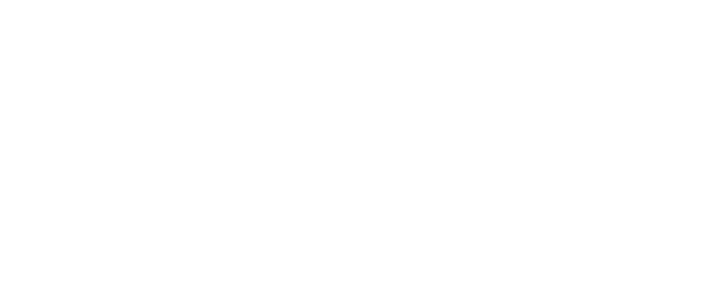
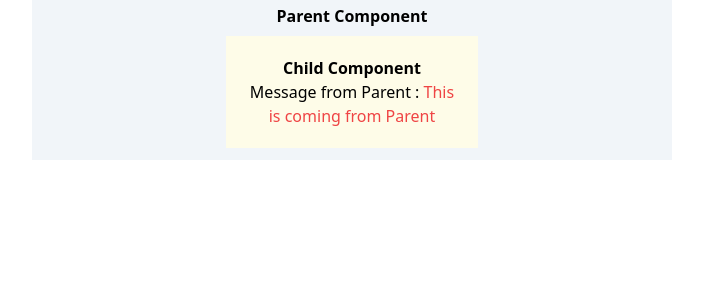
Before and after one commit to buddhika85/Mastering_Angular_Udemy, an Angular app: page / in a window 1280 px wide. Shown: the top 300 px of the page, without its empty margins (288-991 px from the left). Built offline with nearby package versions, Linux system fonts and the light colour scheme.

Commit message:
parent to child communication

```diff
--- a/src/app/app.component.html
+++ b/src/app/app.component.html
@@ -1 +1,5 @@
 <!-- <h1 class="text-3xl font-bold underline">Hello Tailwind!</h1> -->
+
+<!-- <app-template-driven-form /> -->
+
+<app-parent />
--- a/src/app/app.component.ts
+++ b/src/app/app.component.ts
@@ -1,10 +1,12 @@
 import { Component } from '@angular/core';
 import { RouterOutlet } from '@angular/router';
+import { TemplateDrivenFormComponent } from './template-driven-form/template-driven-form.component';
+import { ParentComponent } from './child-parent-demo/parent/parent.component';
 
 @Component({
   selector: 'app-root',
   standalone: true,
-  imports: [RouterOutlet],
+  imports: [ParentComponent],
   templateUrl: './app.component.html',
   styleUrl: './app.component.scss',
 })
--- /dev/null
+++ b/src/app/child-parent-demo/child/child.component.html
@@ -0,0 +1,6 @@
+<div class="bg-yellow-50 mx-auto m-2 p-5 text-center w-2/5">
+  <h4 class="font-bold">Child Component</h4>
+  <p>
+    Message from Parent : <span class="text-red-500">{{ parentString }}</span>
+  </p>
+</div>
--- /dev/null
+++ b/src/app/child-parent-demo/parent/parent.component.html
@@ -0,0 +1,4 @@
+<div class="bg-slate-100 mx-auto p-1 text-center w-1/2">
+  <h4 class="font-bold">Parent Component</h4>
+  <app-child [parentString]="message" />
+</div>
--- /dev/null
+++ b/src/app/child-parent-demo/parent/parent.component.ts
@@ -0,0 +1,13 @@
+import { Component } from '@angular/core';
+import { ChildComponent } from '../child/child.component';
+
+@Component({
+  selector: 'app-parent',
+  standalone: true,
+  imports: [ChildComponent],
+  templateUrl: './parent.component.html',
+  styleUrl: './parent.component.scss',
+})
+export class ParentComponent {
+  message: string = 'This is coming from Parent';
+}
--- /dev/null
+++ b/src/app/template-driven-form/template-driven-form.component.html
@@ -0,0 +1,7 @@
+<div
+  class="flex flex-col mx-auto w-2/5 m-5 p-5 rounded border border-blue-50 shadow-sm"
+>
+  <h3 class="text-lg font-bold mx-auto">Template Driven - Signup Form</h3>
+
+  <div></div>
+</div>
```
Also changed, not shown: src/app/child-parent-demo/child/child.component.ts (added, +12 -0 lines), src/app/template-driven-form/template-driven-form.component.ts (added, +12 -0 lines), src/app/child-parent-demo/child/child.component.scss (added), src/app/child-parent-demo/parent/parent.component.scss (added), src/app/template-driven-form/template-driven-form.component.scss (added).
